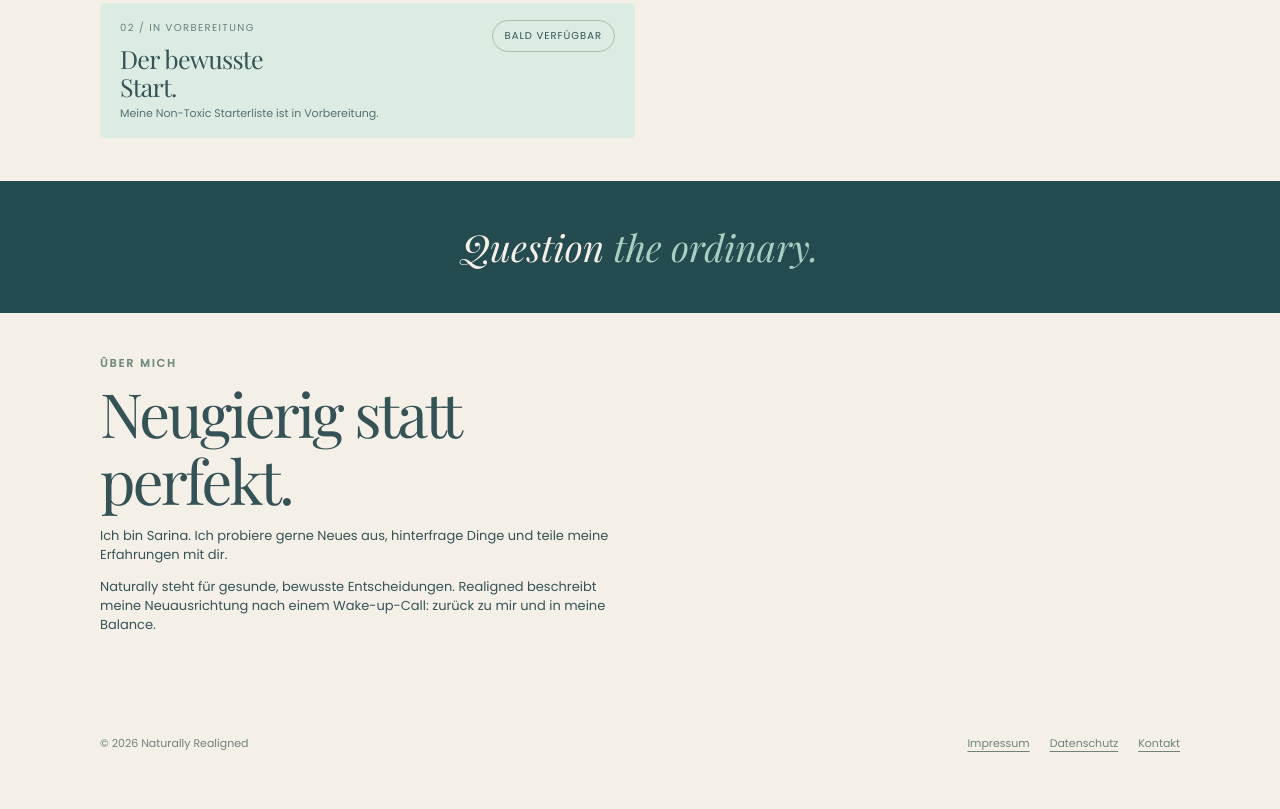
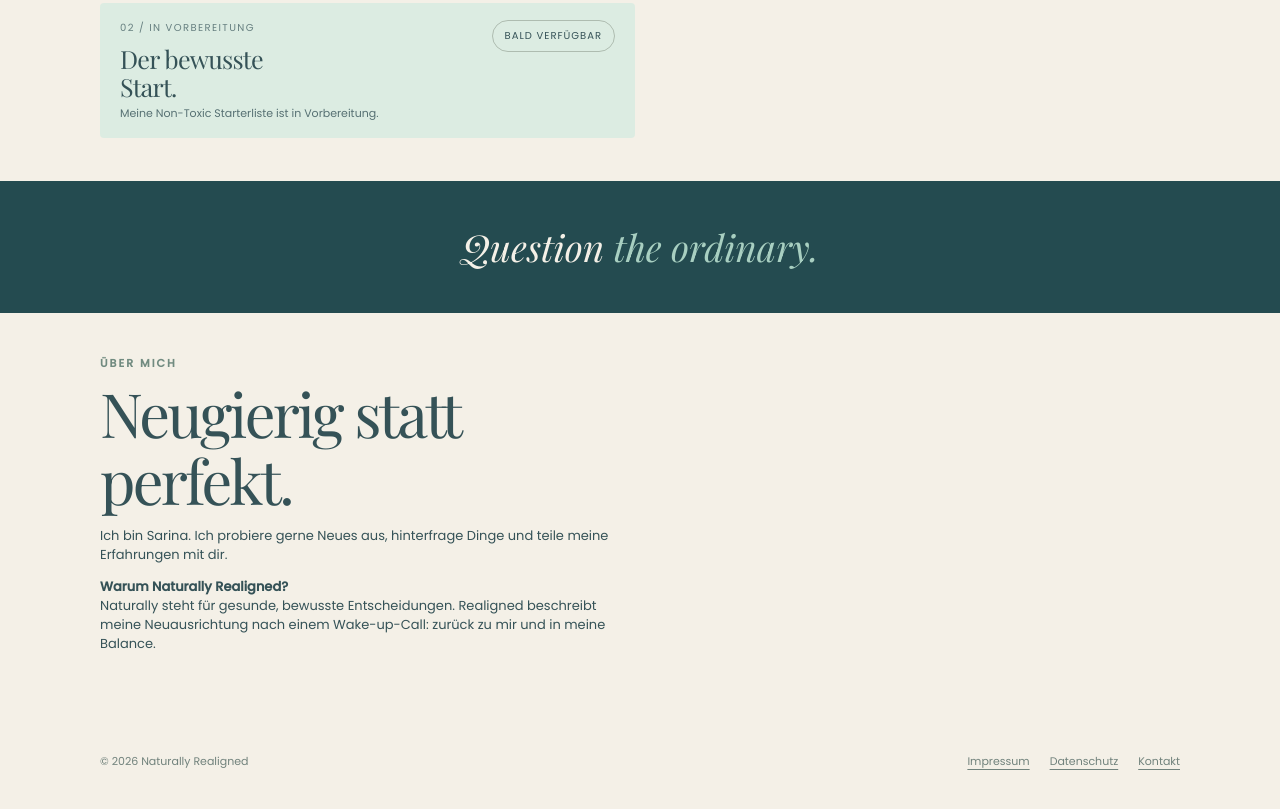
Before and after one commit to naturallyrealigned/Naturallyrealigned, a plain HTML site: page index.html in a window 1280 px wide. Shown: the part 800-1609 px from the top of the page. Drawn offline with Linux system fonts and the light colour scheme.

Commit message:
Add bold introduction to the brand name explanation

```diff
--- a/index.html
+++ b/index.html
@@ -231,7 +231,7 @@ h1{font-size:clamp(53px,11vw,68px);margin:12px 0}
 </div></section>
 </main></div>
 <div class="quote-band"><p class="quote">Question <span>the ordinary.</span></p></div>
-<section class="about"><div class="wrap about-inner"><div><div class="kicker">Über mich</div><h2>Neugierig statt perfekt.</h2><p>Ich bin Sarina. Ich probiere gerne Neues aus, hinterfrage Dinge und teile meine Erfahrungen mit dir.</p><p>Naturally steht für gesunde, bewusste Entscheidungen. Realigned beschreibt meine Neuausrichtung nach einem Wake-up-Call: zurück zu mir und in meine Balance.</p></div></div></section>
+<section class="about"><div class="wrap about-inner"><div><div class="kicker">Über mich</div><h2>Neugierig statt perfekt.</h2><p>Ich bin Sarina. Ich probiere gerne Neues aus, hinterfrage Dinge und teile meine Erfahrungen mit dir.</p><p><strong>Warum Naturally Realigned?</strong><br>Naturally steht für gesunde, bewusste Entscheidungen. Realigned beschreibt meine Neuausrichtung nach einem Wake-up-Call: zurück zu mir und in meine Balance.</p></div></div></section>
 <footer><div class="wrap foot"><span>© 2026 Naturally Realigned</span><div class="foot-links"><a href="#impressum">Impressum</a><a href="#datenschutz">Datenschutz</a><a href="#" id="contact-link">Kontakt</a></div></div></footer>
 <section class="legal" id="impressum"><div class="wrap legal-inner"><h2>Impressum</h2><p><strong>NAYA GmbH</strong><br>Chamerstrasse 117<br>6300 Zug<br>Schweiz</p><p>Verantwortlich für den Inhalt: Sarina Daumüller<br>E-Mail: <span>info(at)naya-group.ch</span><br>UID: CHE-424.715.267</p></div></section>
 <section class="legal" id="datenschutz"><div class="wrap legal-inner"><h2>Datenschutz</h2><p>Diese Website verwendet keine Analyse-Cookies und kein eigenes Besuchertracking. Schriftarten und Bild sind direkt eingebettet. Beim Besuch verarbeitet der Hostinganbieter technisch notwendige Verbindungsdaten, insbesondere IP-Adressen und Zugriffsprotokolle. Informationen zur Speicherung und Bearbeitung dieser Daten richten sich nach dem gewählten Hostinganbieter.</p><p>Bei Kontaktaufnahme per E-Mail verwenden wir die übermittelten Angaben zur Bearbeitung der Anfrage. Kontakt: <span>info(at)naya-group.ch</span>.</p></div></section>
```
